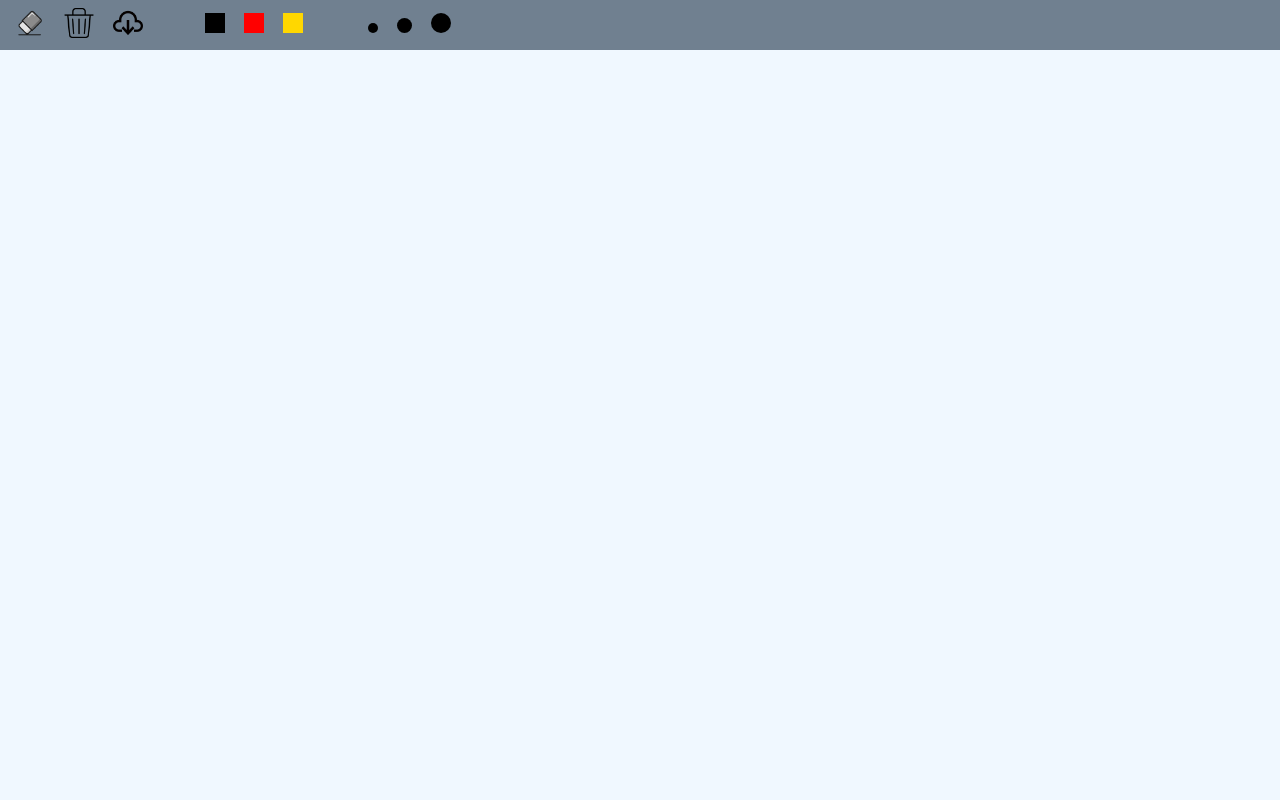
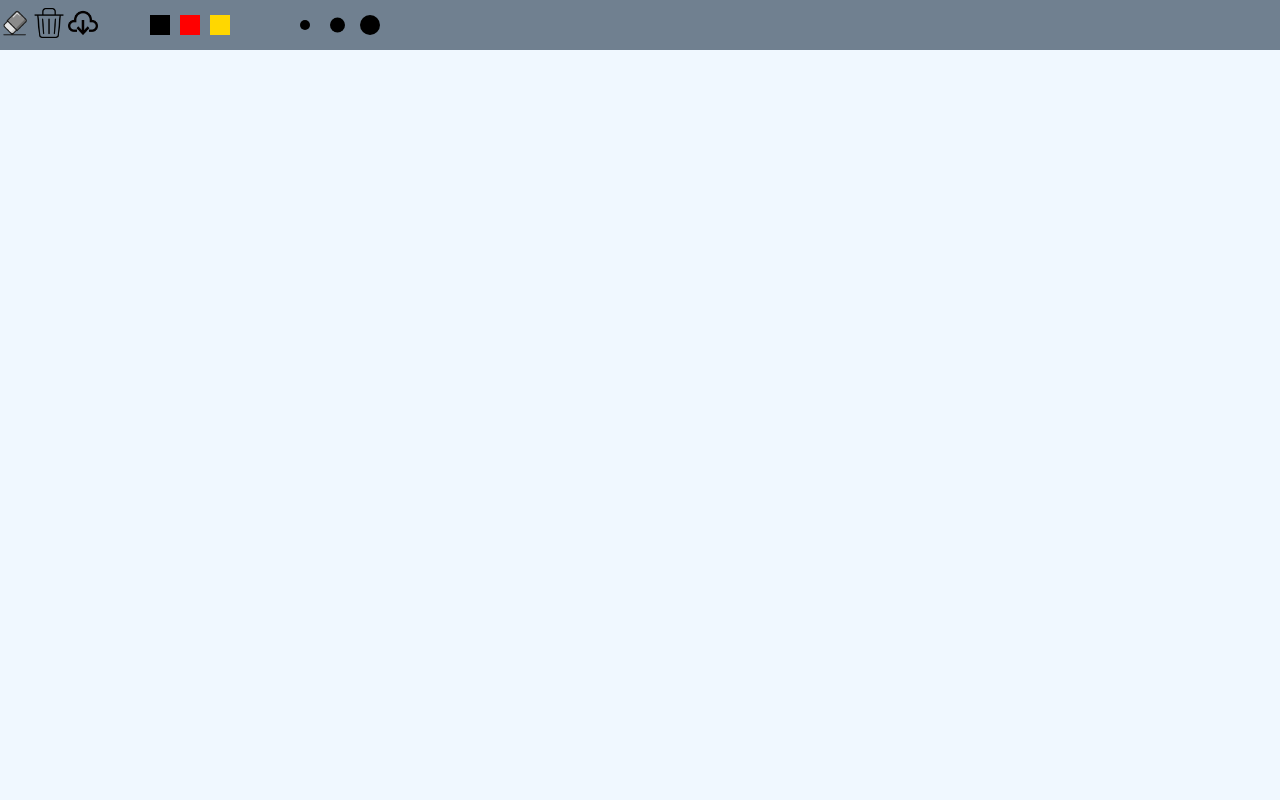
Before and after one commit to xuehuzi/jirengu, a plain HTML site: page Canvas画板.html in a window 1280 px wide. Drawn offline with Linux system fonts and the light colour scheme.

Commit message:
垂直居中方式更新

```diff
--- a/Canvas画板.html
+++ b/Canvas画板.html
@@ -32,30 +32,9 @@
       }
 
       .imgpic {
-         float: left;
             position: absolute;
             top: 50%;
             transform: translateY(-50%);
-      }
-
-      .imgpic>IMG {
-         margin-left: 15px;
-      }
-
-
-
-
-
-      .penandcolor {
-         float: left;
-         margin-left: 190px;
-         position: absolute;
-         top: 50%;
-         transform: translateY(-50%);
-      }
-
-      .penandcolor>div {
-         float: left;
         }
 
 
@@ -63,23 +42,24 @@
             width: 20px;
             height: 20px;
             display: inline-block;
-         margin-left: 15px;
-      }
-
-      .color_list {
-         margin-right: 50px;
+            position: absolute;
+            top: 50%;
+            transform: translateY(-50%);
         }
 
         .color_list>span:nth-child(1) {
             background: black;
+            left: 150px;
         }
 
         .color_list>span:nth-child(2) {
             background: red;
+            left: 180px;
         }
 
         .color_list>span:nth-child(3) {
             background: gold;
+            left: 210px;
         }
 
 
@@ -91,17 +71,19 @@
         .pen_list>span:nth-child(1) {
             width: 10px;
             height: 10px;
-
+            left: 300px;
         }
 
         .pen_list>span:nth-child(2) {
             width: 15px;
             height: 15px;
+            left: 330px;
         }
 
         .pen_list>span:nth-child(3) {
             height: 20px;
             width: 20px;
+            left: 360px;
         }
    </style>
 </head>
```
Lines whose indentation alone changed are shown as unchanged.
